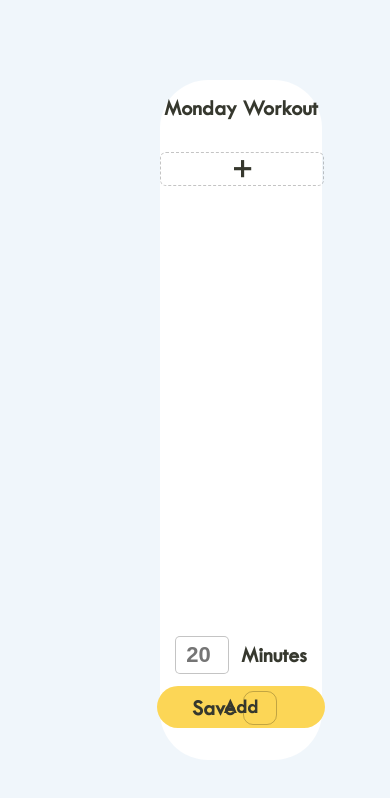
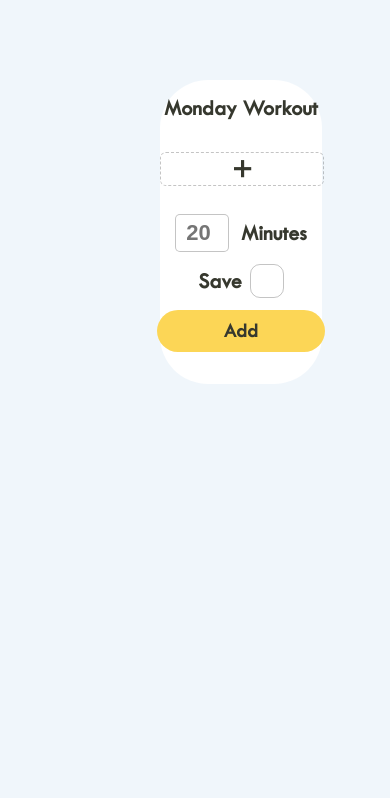
Before and after one commit to DomizianoScarcelli/workout-tracker, a React (Create React App) app in the folder client/: page /my-workouts/new-workout in a window 390 px wide. Shown: the top 798 px of the page. Built offline with nearby package versions, Linux system fonts and the light colour scheme.

Commit message:
Save button responsiveness

```diff
--- a/client/src/routes/MyWorkouts/NewWorkout/NewWorkout.module.css
+++ b/client/src/routes/MyWorkouts/NewWorkout/NewWorkout.module.css
@@ -82,8 +82,8 @@
 }
 
 .bottom::before {
-	flex-grow: 2;
-	height: 50vh;
+	flex-grow: 1;
+	height: max-content;
 	content: " ";
 }
 
@@ -126,3 +126,14 @@
 	height: 2rem;
 	border-radius: 10px;
 }
+
+@media screen and (max-width: 850px) {
+	.addAndSaveContainer {
+		flex-direction: column;
+	}
+	.save {
+		position: relative;
+		bottom: 0;
+		left: 0;
+	}
+}
```
